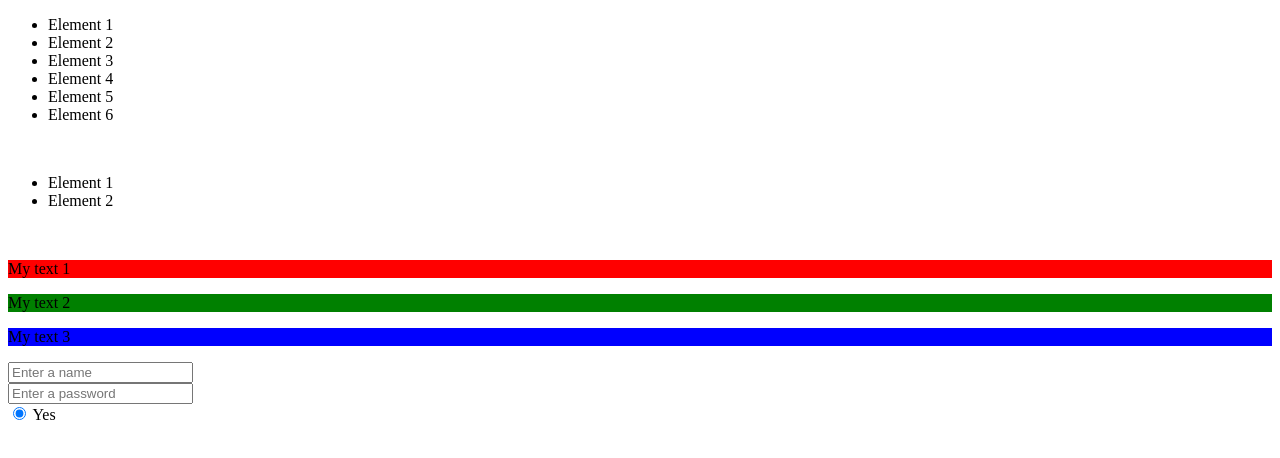
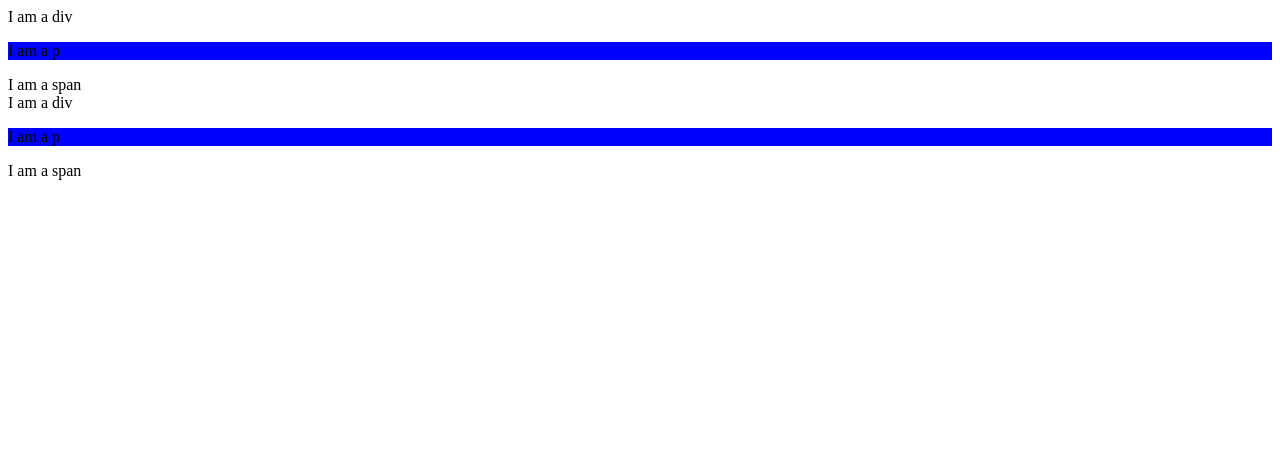
Before and after one commit to antdevelopment1/jqueryCollection, a plain HTML site: page index.html in a window 1280 px wide. Drawn offline with nearby package versions, Linux system fonts and the light colour scheme.

Commit message:
Accesses parent, finds all the paragraphs, and and turn the background blue

```diff
--- a/index.html
+++ b/index.html
@@ -13,39 +13,17 @@
     <script src="./scripts/scripts.js"></script>
 </head>
 <body>
+    <div class="parent">
 
-    <ul id="list">
-        <li>Element 1</li>
-        <li>Element 2</li>
-        <li>Element 3</li>
-        <li>Element 4</li>
-        <li>Element 5</li>
-        <li>Element 6</li>
-    </ul>
+        <div>I am a div</div>
+        <p class="par">I am a p</p>
+        <span>I am a span</span>
 
-    <br>
+        <div id="text">I am a div</div>
+        <p>I am a p</p>
+        <span>I am a span</span>
 
-    <ul>
-        <li>Element 1</li>
-        <li>Element 2</li>
-    </ul>
-
-    <br>
-
-    <div class="parent">
-        <p class="text">My text 1</p>
-        <p>My text 2</p>
-        <p>My text 3</p>
     </div>
-
-    <form>
-        <input type="text" placeholder="Enter a name">
-        <br>
-        <input type="password" placeholder="Enter a password">
-        <br>
-        <input type="radio" name="yes" checked> Yes
-        <br>
-    </form>
 
 </body>
 </html>
--- a/scripts/scripts.js
+++ b/scripts/scripts.js
@@ -1,9 +1,5 @@
 $(document).ready(function() {
 
-    $('.parent p:first-child').css('background', 'red');
-
-    $('.parent p:last-of-type').css('background', 'blue');
-
-    $('.parent p:nth-child(2').css('background', 'green');
+   console.log( $('.parent').find("p").css("background", "blue"));
 
 });
```
